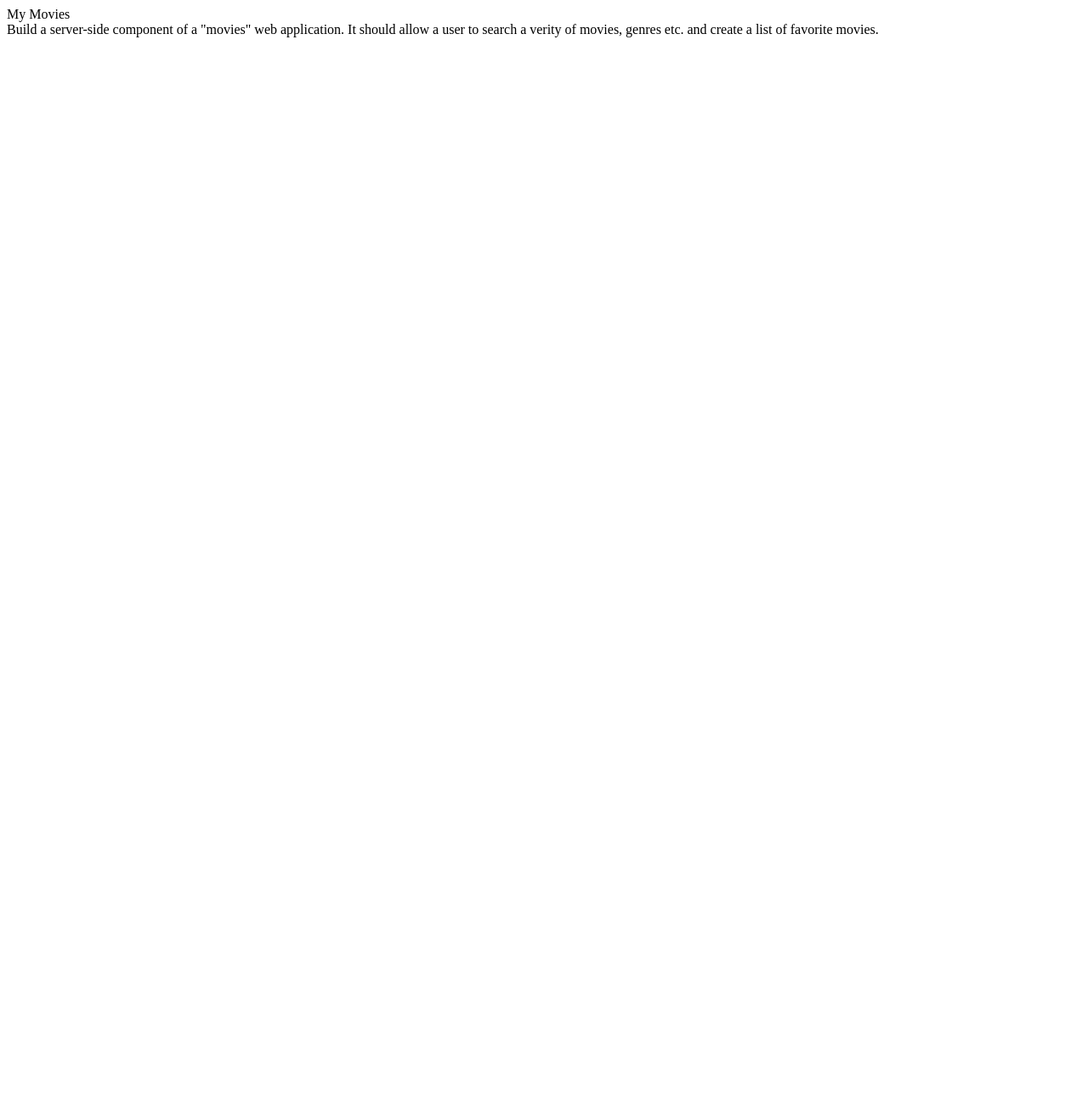
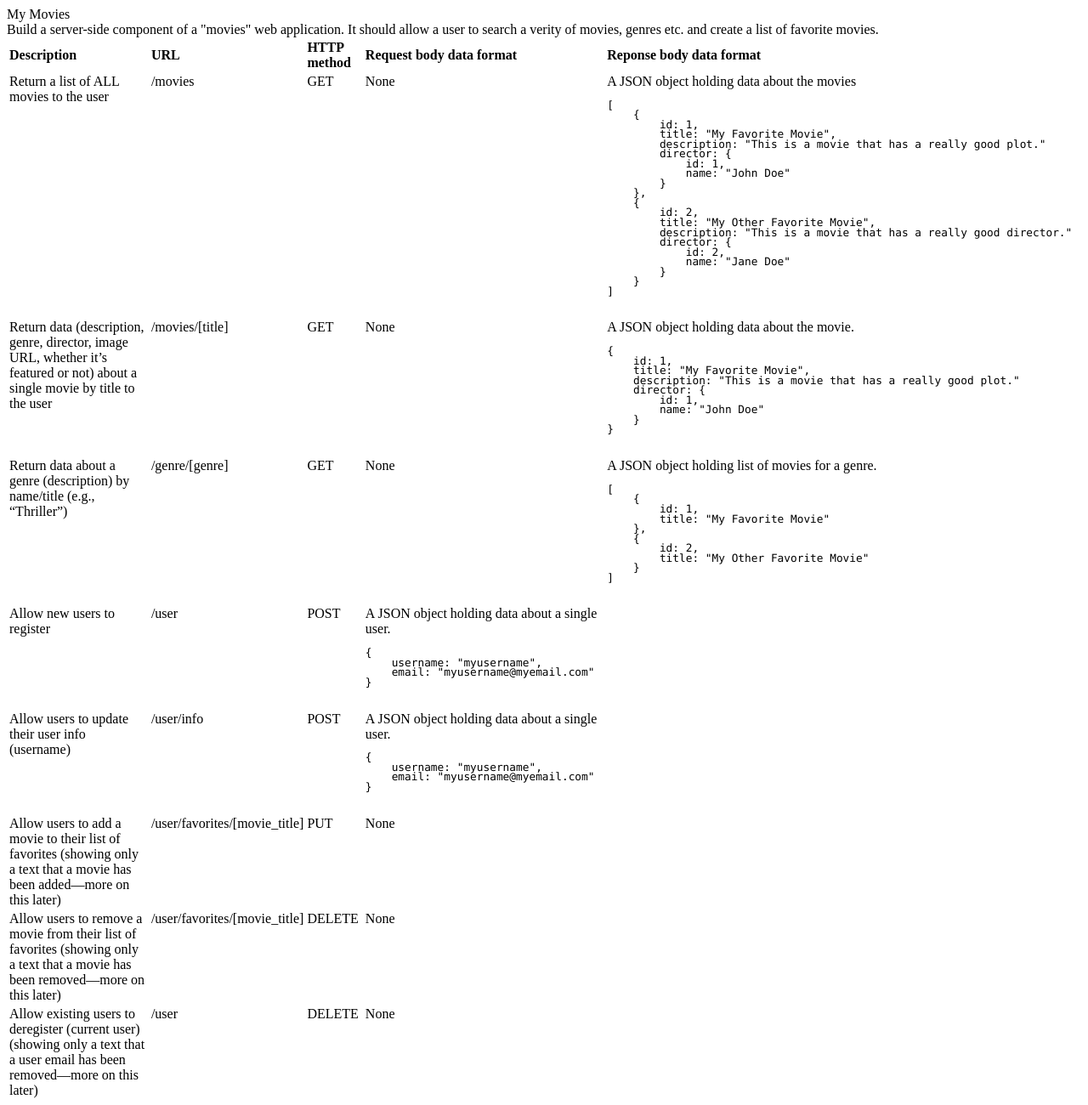
Before and after one commit to carmelitatalty/movie_api, a website: page public/documentation.html in a window 1280 px wide. Shown: the whole page at 85% size. Before the commit the page ends 800 px from the top, so only its background shows below. Drawn offline with Linux system fonts and the light colour scheme.

Commit message:
Added endpoints and documentation

```diff
--- a/package.json
+++ b/package.json
@@ -4,7 +4,8 @@
   "description": "movies web app",
   "main": "index.js",
   "scripts": {
-    "test": "echo \"Error: no test specified\" && exit 1"
+    "test": "echo \"Error: no test specified\" && exit 1",
+    "run": "node index.js"
   },
   "author": "Carmelita Talty",
   "license": "ISC",
--- /dev/null
+++ b/public/documentation.css
@@ -0,0 +1,13 @@
+.json_data {
+  width: 100%;
+  /* min-height: 30rem; */
+  font-family: "Lucida Console", Monaco, monospace;
+  font-size: 0.8rem;
+  line-height: 0.9;
+}
+td {
+  vertical-align: top;
+}
+th {
+  text-align: left;
+}
--- a/public/documentation.html
+++ b/public/documentation.html
@@ -1,13 +1,166 @@
 <!DOCTYPE html>
 <html lang="en">
-<head>
-    <meta charset="UTF-8">
-    <meta name="viewport" content="width=device-width, initial-scale=1.0">
+  <head>
+    <meta charset="UTF-8" />
+    <meta name="viewport" content="width=device-width, initial-scale=1.0" />
     <title>My Movies</title>
-</head>
-<body>
+    <link rel="stylesheet" href="documentation.css">
+  </head>
+  <body>
     <header>My Movies</header>
-    Build a server-side component of a "movies" web application. It should allow a user to search a verity
-    of movies, genres etc. and create a list of favorite movies.
-</body>
+    Build a server-side component of a "movies" web application. It should allow
+    a user to search a verity of movies, genres etc. and create a list of
+    favorite movies.
+
+    <table>
+      <thead>
+        <tr>
+          <th>Description</th>
+          <th>URL</th>
+          <th>HTTP method</th>
+          <th>Request body data format</th>
+          <th>Reponse body data format</th>
+        </tr>
+      </thead>
+      <tbody>
+        <tr>
+          <td>Return a list of ALL movies to the user</td>
+          <td>/movies</td>
+          <td>GET</td>
+          <td>None</td>
+          <td>A JSON object holding data about the movies
+
+            <pre class="json_data">
+[
+    {
+        id: 1,
+        title: "My Favorite Movie",
+        description: "This is a movie that has a really good plot."
+        director: {
+            id: 1,
+            name: "John Doe"
+        }
+    },
+    {
+        id: 2,
+        title: "My Other Favorite Movie",
+        description: "This is a movie that has a really good director."
+        director: {
+            id: 2,
+            name: "Jane Doe"
+        }
+    }
+]
+                            </pre>
+          </td>
+        </tr>
+        <tr>
+          <td>
+            Return data (description, genre, director, image URL, whether it’s
+            featured or not) about a single movie by title to the user
+          </td>
+          <td>/movies/[title]</td>
+          <td>GET</td>
+          <td>None</td>
+          <td>
+            A JSON object holding data about the movie.
+            <pre class="json_data">
+{
+    id: 1,
+    title: "My Favorite Movie",
+    description: "This is a movie that has a really good plot."
+    director: {
+        id: 1,
+        name: "John Doe"
+    }
+}
+            </pre>
+          </td>
+        </tr>
+        <tr>
+          <td>
+            Return data about a genre (description) by name/title (e.g.,
+            “Thriller”)
+          </td>
+          <td>/genre/[genre]</td>
+          <td>GET</td>
+          <td>None</td>
+          <td>
+            A JSON object holding list of movies for a genre.
+            <pre class="json_data">
+[
+    {
+        id: 1,
+        title: "My Favorite Movie"
+    },
+    {
+        id: 2,
+        title: "My Other Favorite Movie"
+    }
+]
+            </pre></td>
+        </tr>
+        <tr>
+          <td>Allow new users to register</td>
+          <td>/user</td>
+          <td>POST</td>
+          <td>
+            A JSON object holding data about a single user.
+            <pre class="json_data">
+{
+    username: "myusername",
+    email: "myusername@myemail.com"
+}
+            </pre>
+          </td>
+          <td></td>
+        </tr>
+        <tr>
+          <td>Allow users to update their user info (username)</td>
+          <td>/user/info</td>
+          <td>POST</td>
+          <td>
+            A JSON object holding data about a single user.
+            <pre class="json_data">
+{
+    username: "myusername",
+    email: "myusername@myemail.com"
+}
+            </pre>
+          </td>
+          <td></td>
+        </tr>
+        <tr>
+          <td>
+            Allow users to add a movie to their list of favorites (showing only
+            a text that a movie has been added—more on this later)
+          </td>
+          <td>/user/favorites/[movie_title]</td>
+          <td>PUT</td>
+          <td>None</td>
+          <td></td>
+        </tr>
+        <tr>
+          <td>
+            Allow users to remove a movie from their list of favorites (showing
+            only a text that a movie has been removed—more on this later)
+          </td>
+          <td>/user/favorites/[movie_title]</td>
+          <td>DELETE</td>
+          <td>None</td>
+          <td></td>
+        </tr>
+        <tr>
+          <td>
+            Allow existing users to deregister (current user) (showing only a
+            text that a user email has been removed—more on this later)
+          </td>
+          <td>/user</td>
+          <td>DELETE</td>
+          <td>None</td>
+          <td></td>
+        </tr>
+      </tbody>
+    </table>
+  </body>
 </html>
```
Also changed, not shown: index.js (+34 -1 lines), log.txt (+19 -0 lines).
